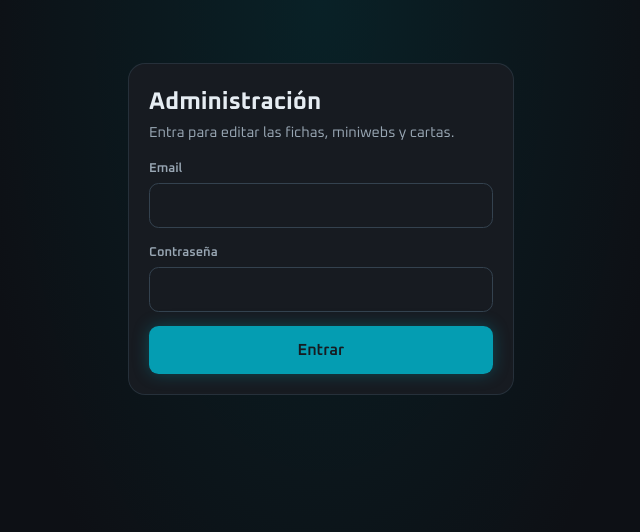
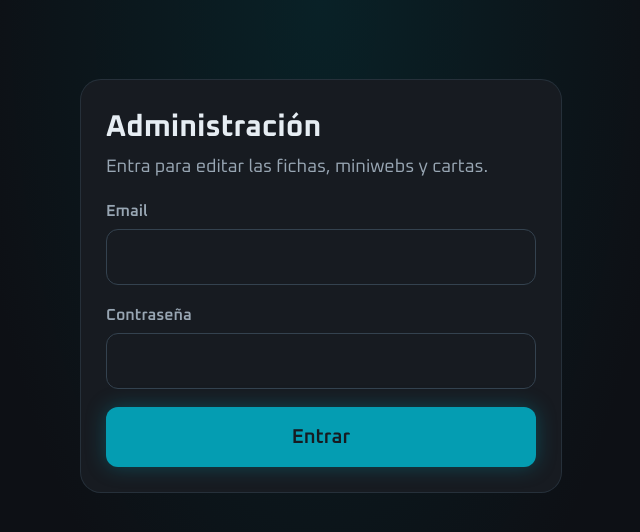
Before and after one commit to JESUS323DEV/qr-app, a React (Vite) app: page /admin in a window 768 px wide. Shown: the top 532 px of the page, without its empty margins (63-703 px from the left). Built offline with nearby package versions, Linux system fonts and the light colour scheme; no server answers.

Commit message:
Panel de administración en tablet vertical: textos, botones y espacios un 25 % más grandes

```diff
--- a/src/pages/AdminPage.jsx
+++ b/src/pages/AdminPage.jsx
@@ -23,6 +23,12 @@ export default function AdminPage() {
   const editar = params.get('editar')
   // ?copia=negocio:slug: la copia que se carga en Nuevo perfil (botón Editar de su pantalla de información)
   const copia = params.get('copia')
+
+  // En tablet vertical (md) todo el panel crece (ver .admin-tablet en main.css); al salir, la web vuelve a su tamaño
+  useEffect(() => {
+    document.documentElement.classList.add('admin-tablet')
+    return () => document.documentElement.classList.remove('admin-tablet')
+  }, [])
 
   // ¿Esta cuenta es de administrador?
   useEffect(() => {
--- a/src/styles/main.css
+++ b/src/styles/main.css
@@ -392,3 +392,11 @@ body {
 .escala-pagina {
   zoom: var(--escala-pagina, 1);
 }
+
+/* El panel de /admin en tablet vertical (768 a 1023 px): todo en rem, así que subir el tamaño base agranda textos, botones y espacios a la vez.
+   AdminPage pone la clase en <html> mientras está abierto */
+@media (min-width: 768px) and (max-width: 1023px) {
+  html.admin-tablet {
+    font-size: 125%;
+  }
+}
```
